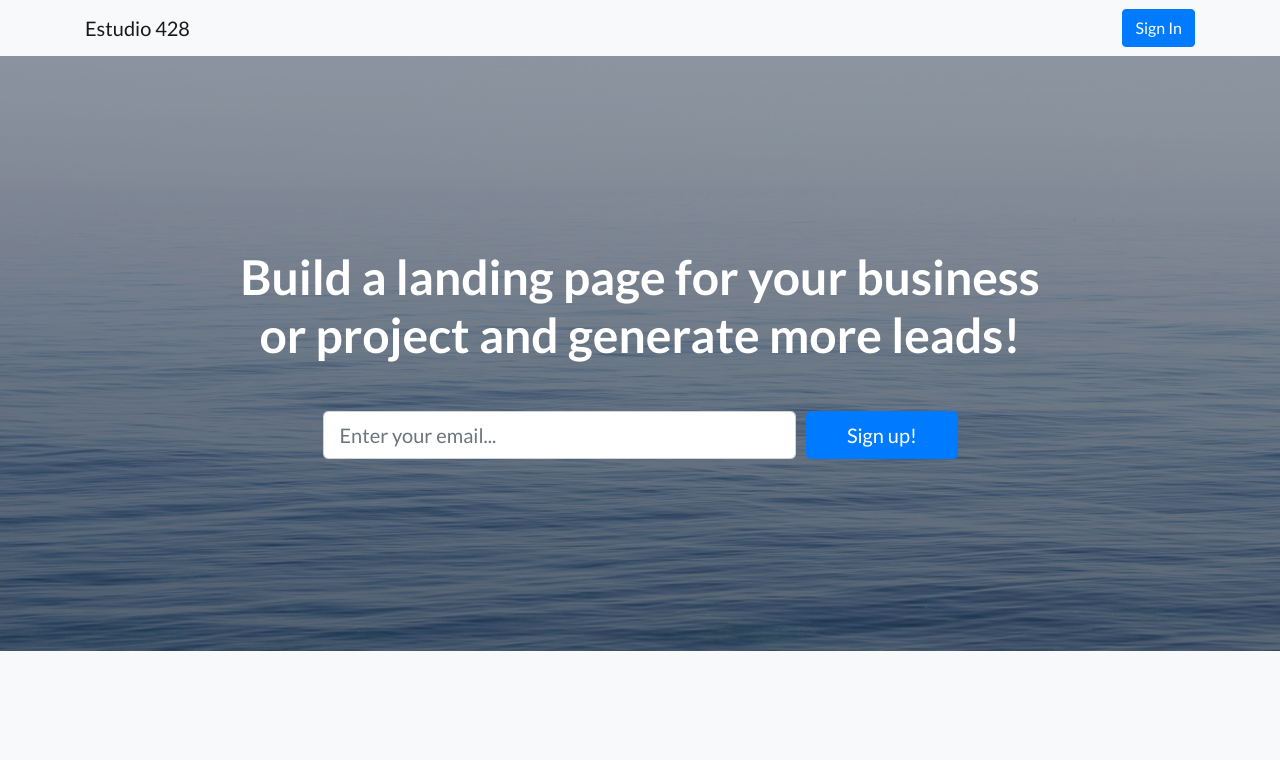
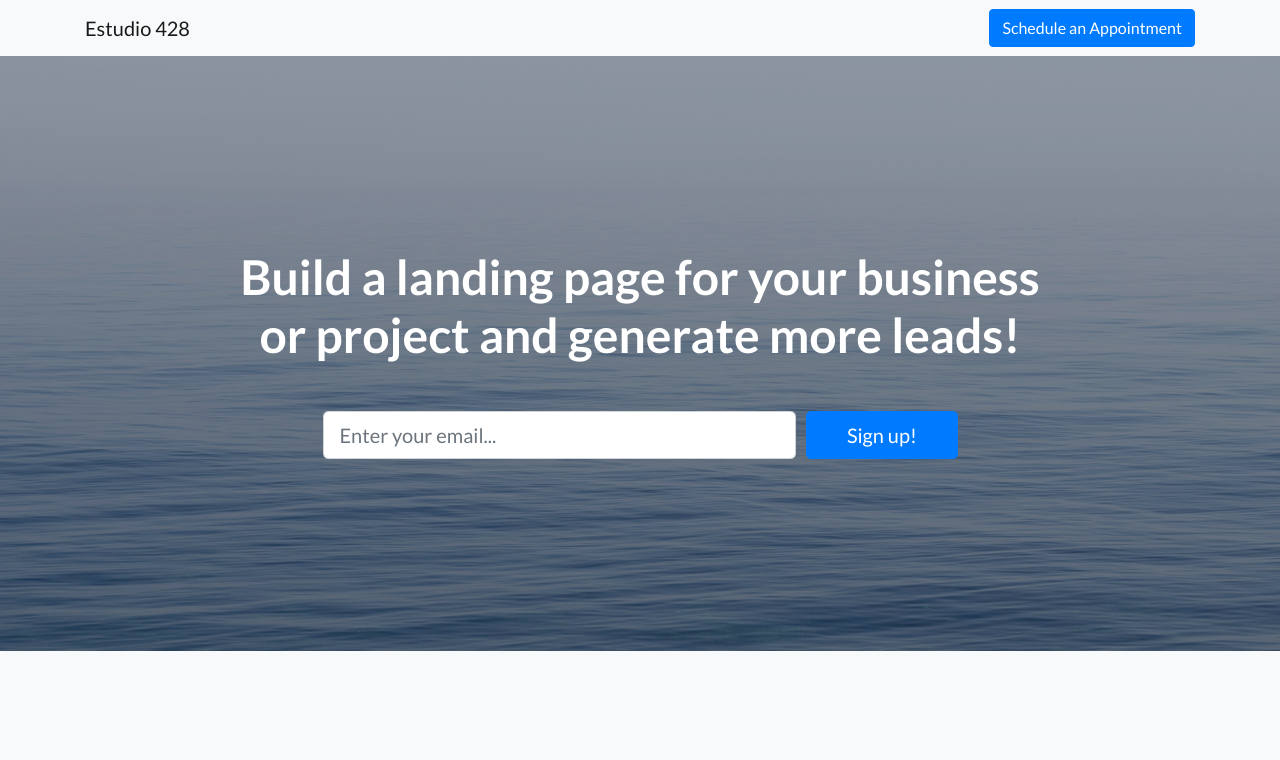
Before and after one commit to estudio428/estudio428.github.io, a website: page index.html in a window 1280 px wide. Shown: the top 760 px of the page. Drawn offline with Linux system fonts and the light colour scheme.

Commit message:
Update index.html

```diff
--- a/index.html
+++ b/index.html
@@ -29,7 +29,7 @@
   <nav class="navbar navbar-light bg-light static-top">
     <div class="container">
       <a class="navbar-brand" href="#">Estudio 428</a>
-      <a class="btn btn-primary" href="#">Sign In</a>
+      <a class="btn btn-primary" href="#">Schedule an Appointment</a>
     </div>
   </nav>
 
```
